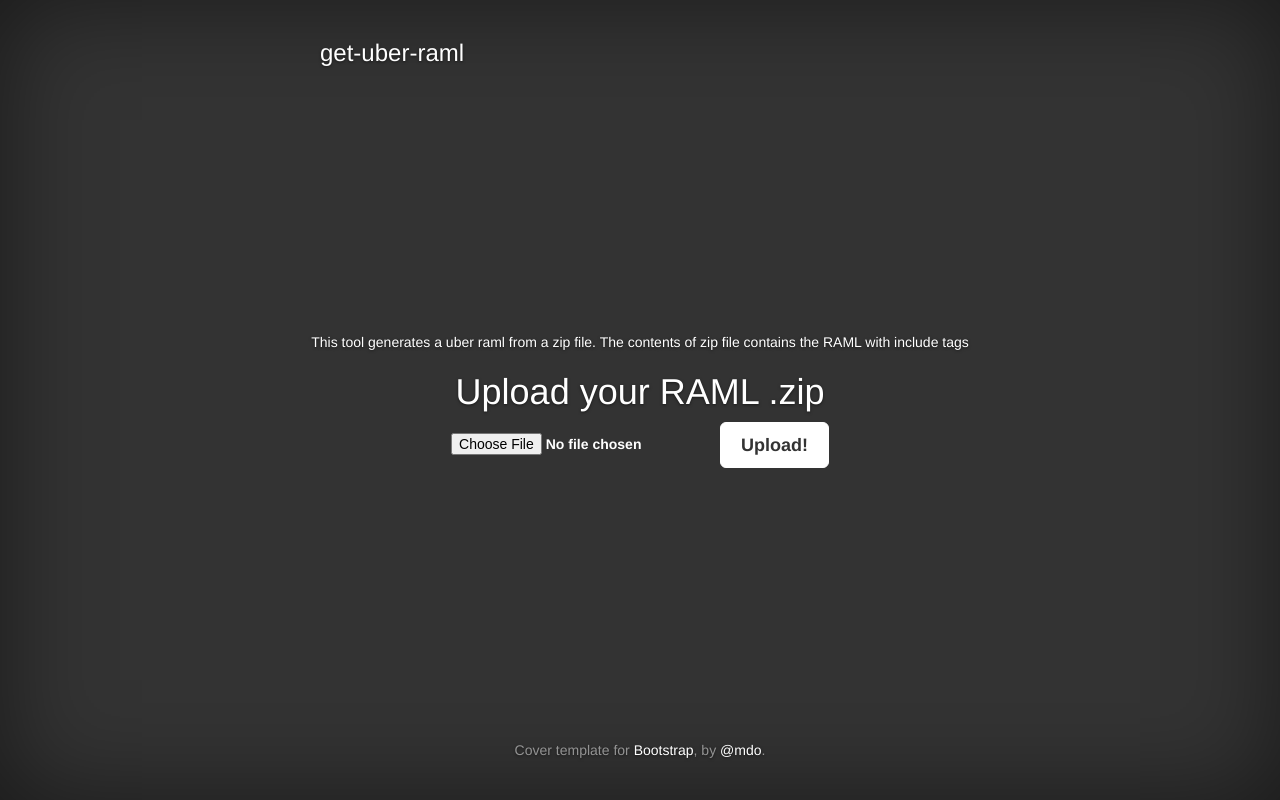
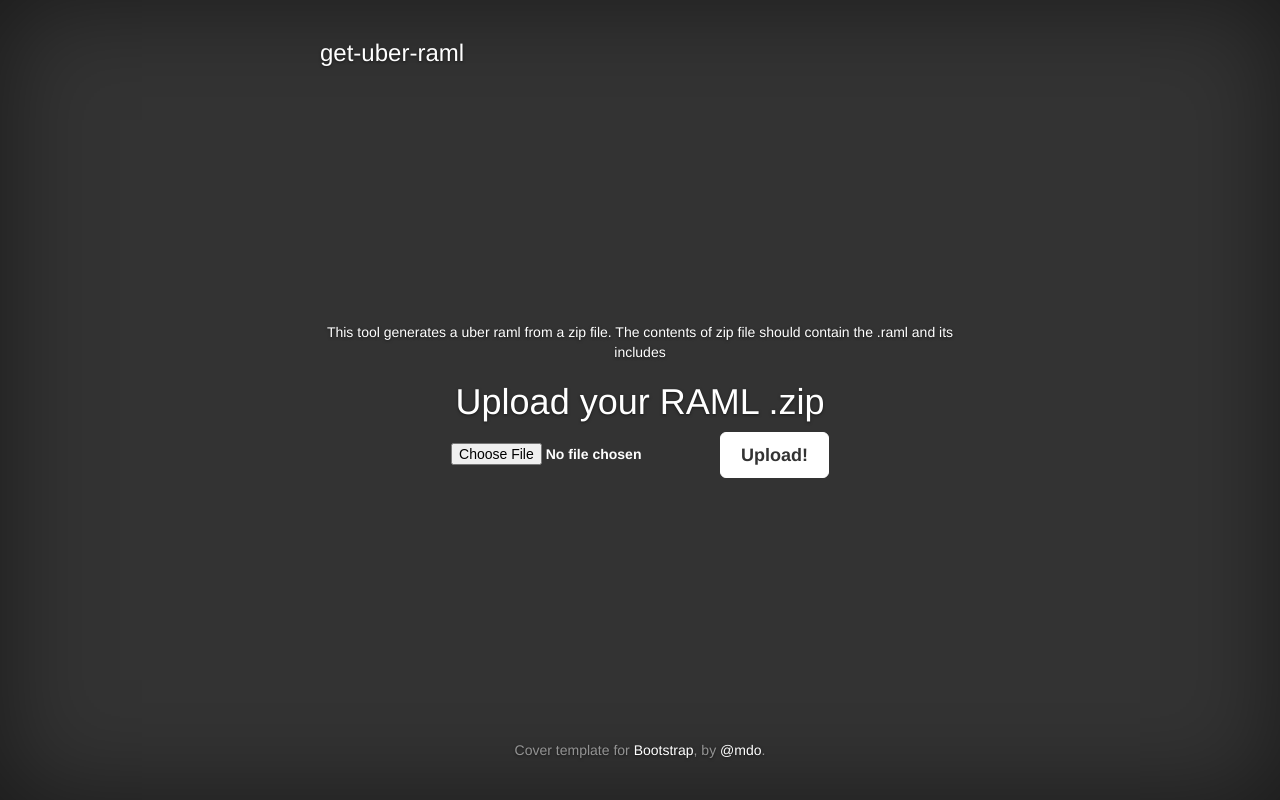
Before and after one commit to nabsha/get-uber-raml, a website: page public/index.html in a window 1280 px wide. Drawn offline with nearby package versions, Linux system fonts and the light colour scheme.

Commit message:
update description

```diff
--- a/public/index.html
+++ b/public/index.html
@@ -40,7 +40,7 @@
             </div>
 
             <div class="inner cover">
-                <p>This tool generates a uber raml from a zip file. The contents of zip file contains the RAML with include tags</p>
+                <p>This tool generates a uber raml from a zip file. The contents of zip file should contain the .raml and its includes</p>
                 <h1 class="cover-heading">Upload your RAML .zip</h1>
                 <form ref='uploadForm' id='uploadForm' action='/upload' method='post' encType="multipart/form-data">
                     <label class="custom-file">
```
